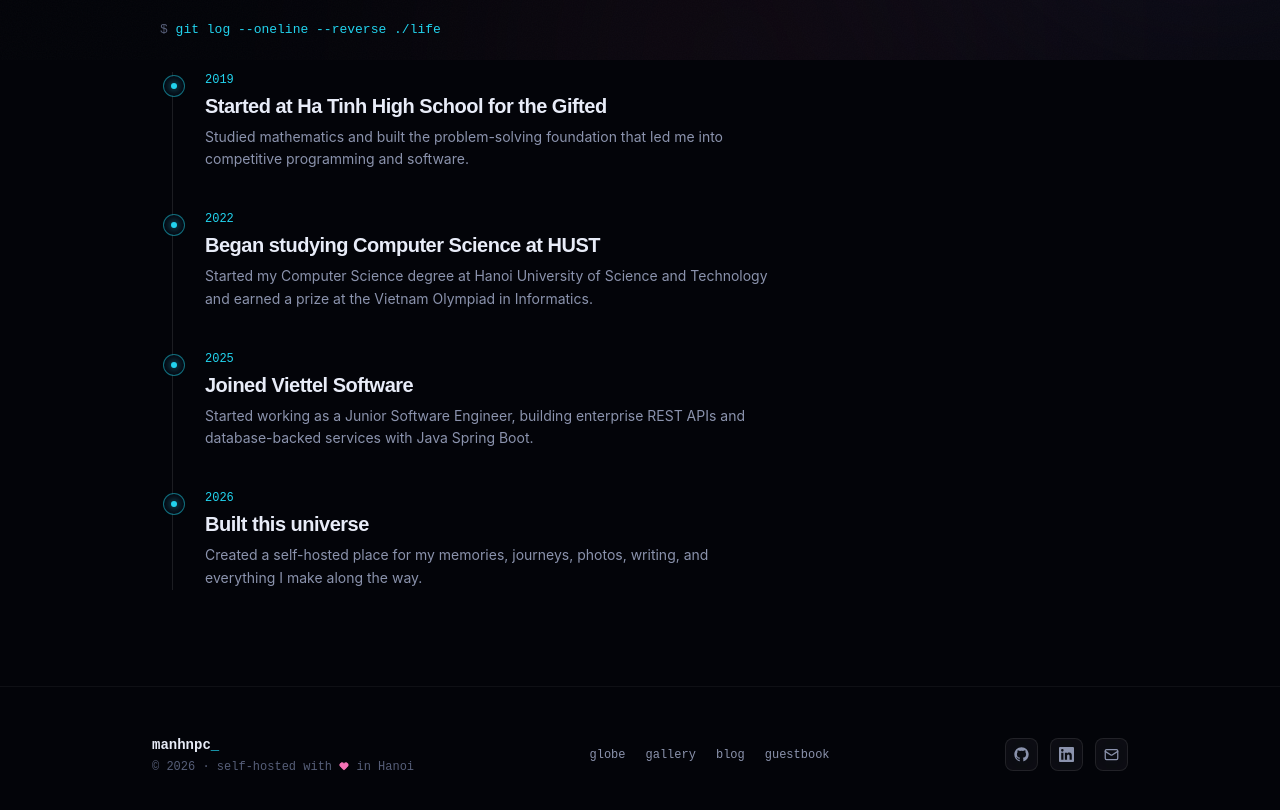
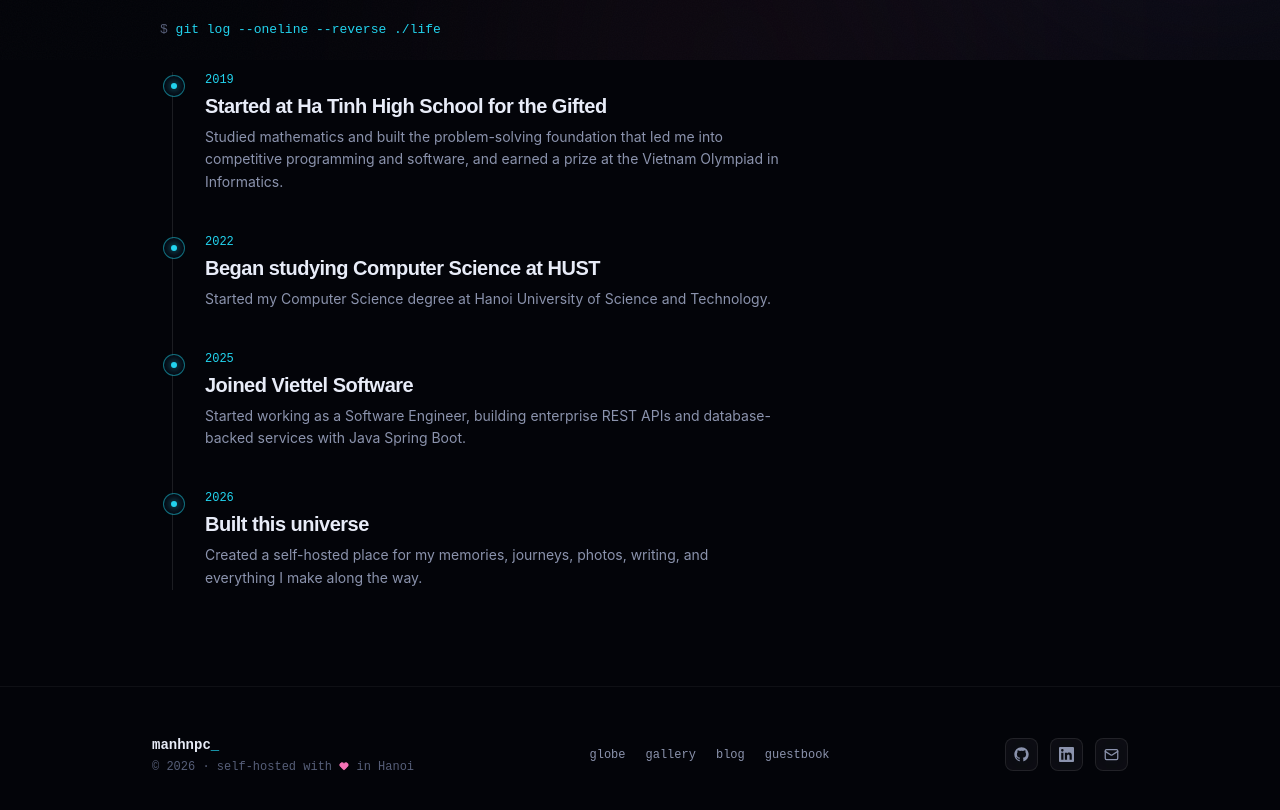
Before and after one commit to cmanh75/manhnpc, a React (Vite) app in the folder frontend/: page /about in a window 1280 px wide. Shown: the part 740-1550 px from the top of the page. Built offline with nearby package versions, Linux system fonts and the light colour scheme; no server answers.

Commit message:
Drop guestbook from nav, drop Junior title, add Redis/Kafka/Elasticsearch skills
Guestbook route still works, just not promoted in nav (same as globe).
Timeline: Vietnam Olympiad in Informatics prize moved to the high-school
entry where it was actually earned, not the HUST entry.

```diff
--- a/frontend/src/components/layout/Navbar.tsx
+++ b/frontend/src/components/layout/Navbar.tsx
@@ -11,7 +11,7 @@ const links = [
   // globe tab temporarily hidden — route still works, just not promoted in nav
   { to: '/gallery', label: 'gallery' },
   { to: '/blog', label: 'blog' },
-  { to: '/guestbook', label: 'guestbook' },
+  // guestbook tab temporarily hidden — route still works, just not promoted in nav
   { to: '/about', label: 'about' },
 ]
 
--- a/frontend/src/pages/AboutPage.tsx
+++ b/frontend/src/pages/AboutPage.tsx
@@ -19,9 +19,9 @@ const emptyProfile: Profile = {
 }
 
 const timeline = [
-  { year: '2019', title: 'Started at Ha Tinh High School for the Gifted', body: 'Studied mathematics and built the problem-solving foundation that led me into competitive programming and software.' },
-  { year: '2022', title: 'Began studying Computer Science at HUST', body: 'Started my Computer Science degree at Hanoi University of Science and Technology and earned a prize at the Vietnam Olympiad in Informatics.' },
-  { year: '2025', title: 'Joined Viettel Software', body: 'Started working as a Junior Software Engineer, building enterprise REST APIs and database-backed services with Java Spring Boot.' },
+  { year: '2019', title: 'Started at Ha Tinh High School for the Gifted', body: 'Studied mathematics and built the problem-solving foundation that led me into competitive programming and software, and earned a prize at the Vietnam Olympiad in Informatics.' },
+  { year: '2022', title: 'Began studying Computer Science at HUST', body: 'Started my Computer Science degree at Hanoi University of Science and Technology.' },
+  { year: '2025', title: 'Joined Viettel Software', body: 'Started working as a Software Engineer, building enterprise REST APIs and database-backed services with Java Spring Boot.' },
   { year: '2026', title: 'Built this universe', body: 'Created a self-hosted place for my memories, journeys, photos, writing, and everything I make along the way.' },
 ]
 
```
Also changed, not shown: 1 other file (tests, documents, lock files or other folders).
